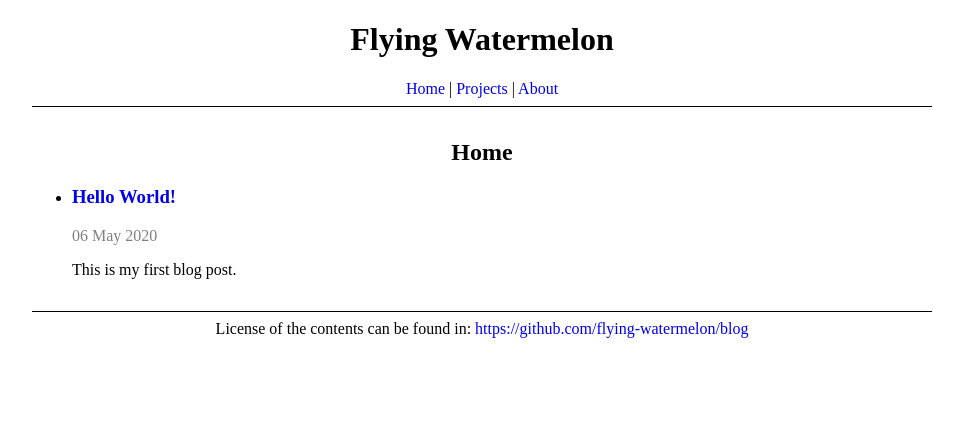
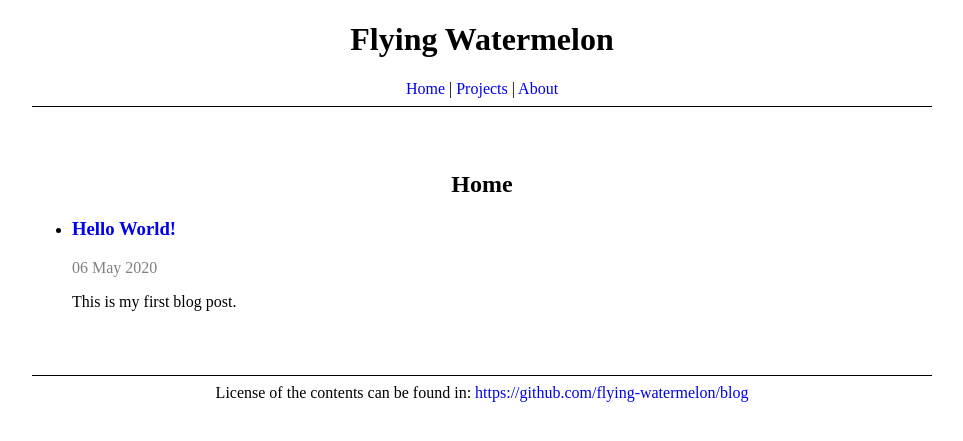
Before and after one commit to flying-watermelon/blog, a Jekyll site: the page built from index.html, in a window 1280 px wide. Shown: the top 441 px of the page, without its empty margins (158-1121 px from the left). Built offline with Jekyll 4.4.1, drawn with Linux system fonts in a browser that asks for light colours.

Commit message:
Minor style change.

```diff
--- a/assets/css/styles.sass
+++ b/assets/css/styles.sass
@@ -10,10 +10,10 @@ hr
     background-color: #000000
 
 hr.footer-splitter
-    margin-top: 2em
+    margin-top: 4em
 
 hr.header-splitter
-    margin-bottom: 2em
+    margin-bottom: 4em
 
 a
     text-decoration: none
```
